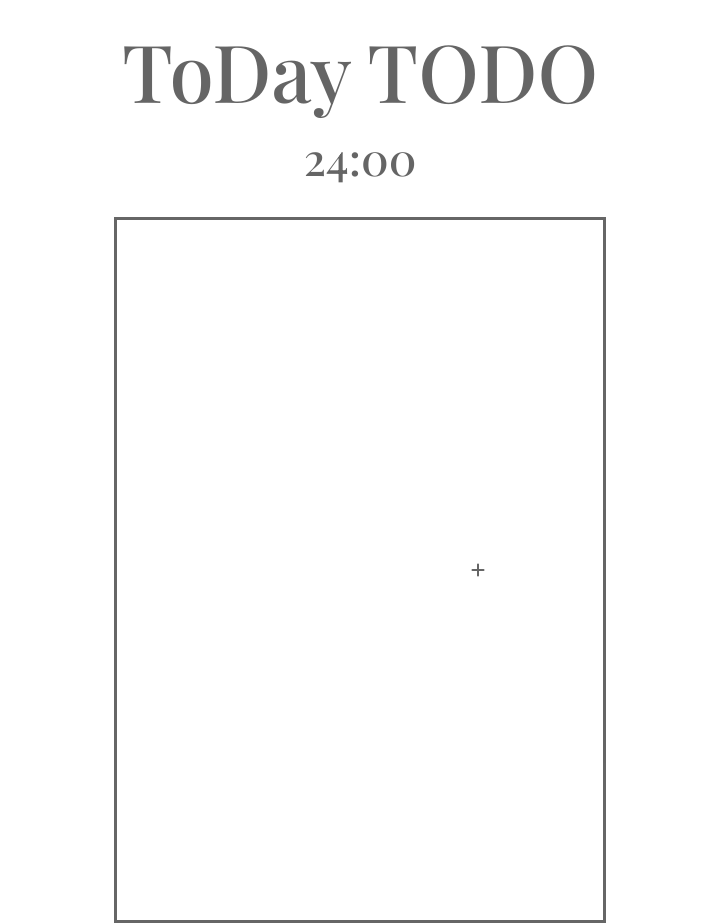
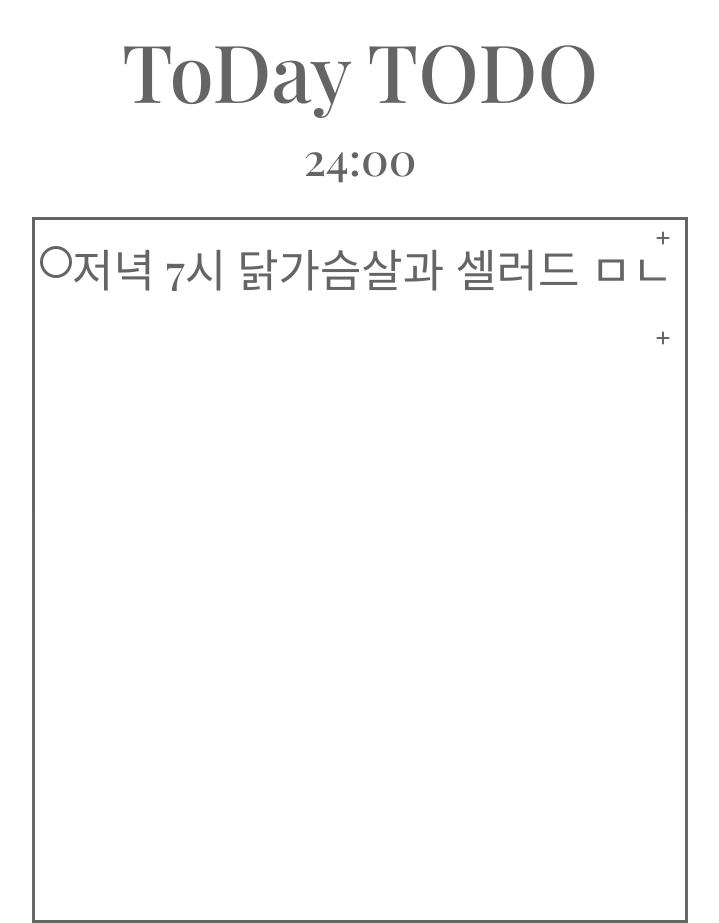
Before and after one commit to newbie10001/todo_plan, a plain HTML site: page oneDayTodo.html in a window 1280 px wide. Shown: the whole page, without its empty margins (280-999 px from the left). Drawn offline with nearby package versions, Linux system fonts and the light colour scheme; a web font is replaced by a local one.

Commit message:
add +, todoTextBox

```diff
--- a/css/Today.css
+++ b/css/Today.css
@@ -8,11 +8,9 @@
 }
 
 .Center  {
-    display: flex;
-    align-items: center;
-    justify-content: center;
+
     height: 700px;
-    width: 38%;
+    width: 650px;
 }
 
 .TodayTime {
@@ -22,3 +20,42 @@
     font-size: 45px;
     height: 70px;
 }
+
+.TodoPlus {
+    display: flex;
+    justify-content: flex-end;
+    padding: 10px 10px 0px 0px;
+}
+
+.TodoPlanBox {
+    width: 640px;
+    height: 100px;
+    overflow: hidden;
+}
+
+.TodoPlanBigBox {
+    display: flex;
+    justify-content: center;
+}
+
+.TodoPlanBox:hover {
+
+    border:solid;
+    border-top: 0px;
+    border-right: 0px;
+    border-left: 0px;
+    border-color: black;
+    opacity: 0.9;
+    border-width: 2px;
+}
+
+.ToDoPlanText {
+    display: flex;
+    justify-content: center;
+    overflow: hidden;
+    height: 45px;
+}
+
+.ToDotext {
+    font-size: 45px;
+}
--- a/oneDayTodo.html
+++ b/oneDayTodo.html
@@ -18,7 +18,15 @@
   <div class="TodayBox">
 
     <div class="Center BoxFrame">
-      <div class="TodoPlanBox"><span class="plus"><i class="fa-solid fa-plus"></i></span></div>
+      <div class="TodoPlanBigBox"><div class="TodoPlanBox"><span class="TodoPlus"><i class="fa-solid fa-plus"></i></span>
+        <div class="ToDoPlanText">
+          <span class="Todocircle"><i class="fa-regular fa-circle fa-2x"></i></span>
+          <h1 class="ToDotext">저녁 7시 닭가슴살과 셀러드 ㅁㄴㅇㅁㄴㅇㅁㄴㅇㅁㄴㅇㅁㄴㅇㅁㄴㅇㅁㄴㅇㅁㄴㅇ </h1>
+        </div>
+          </div>
+      </div>
+      <div class="TodoPlanBigBox"><div class="TodoPlanBox"><span class="TodoPlus"><i class="fa-solid fa-plus"></i></span></div></div>
+
     </div>
 
   </div>
```
Also changed, not shown: css/Week.css (line endings or trailing spaces).
